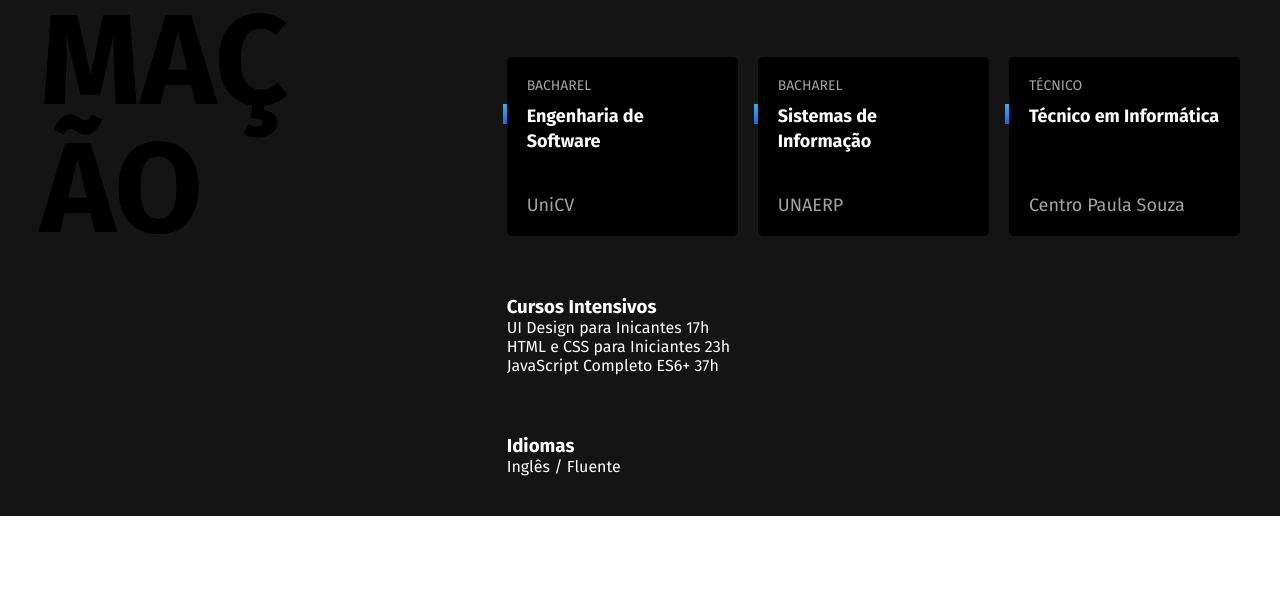
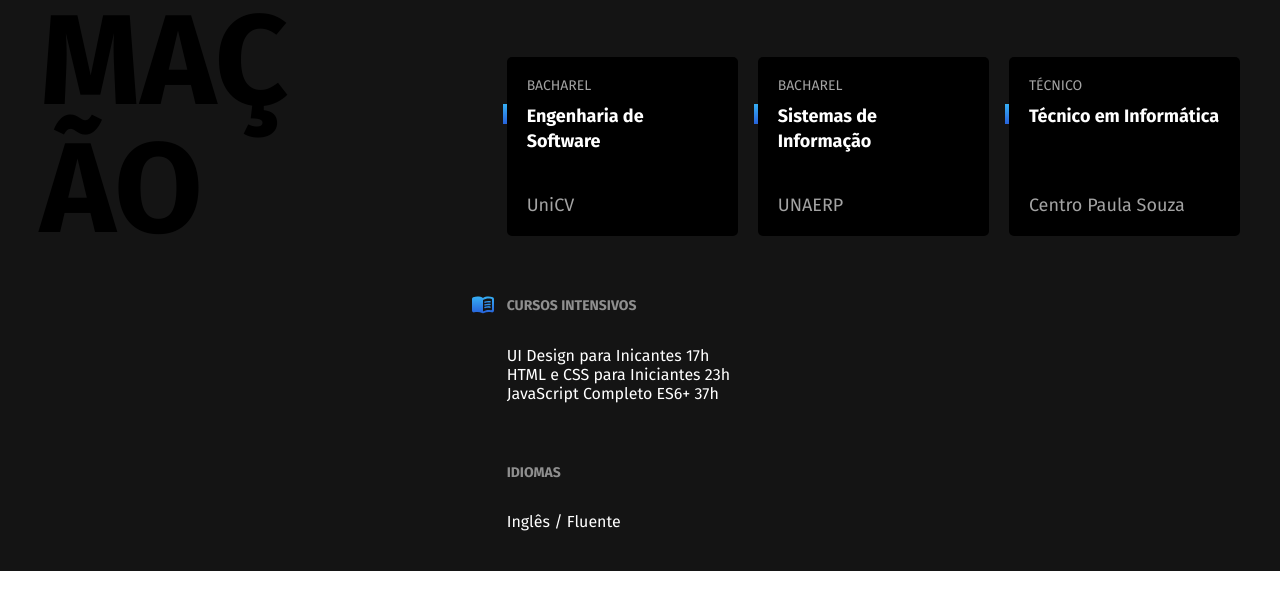
Before and after one commit to tascintra/portfolio, a plain HTML site: page index.html in a window 1280 px wide. Shown: the part 1693-2303 px from the top of the page. Drawn offline with Linux system fonts and the light colour scheme.

Commit message:
crt: formacao-extra style created and cursos icon added

```diff
--- a/css/formacao.css
+++ b/css/formacao.css
@@ -65,6 +65,22 @@
   margin-bottom: 60px;
 }
 
-.formacao-extra {
+.formacao-extra h3 {
+  font-size: .875rem;
+  line-height: 1.4;
+  color: #8f8f8f;
+  text-transform: uppercase;
+  margin-bottom: 30px;
+  position: relative;
+}
 
+.cursos h3::before {
+  display: block;
+  content: "";
+  width: 24px;
+  height: 24px;
+  background: url("../img/cursos.svg") no-repeat center center;
+  position: absolute;
+  left: -36px;
+  top: -4px;
 }
```
